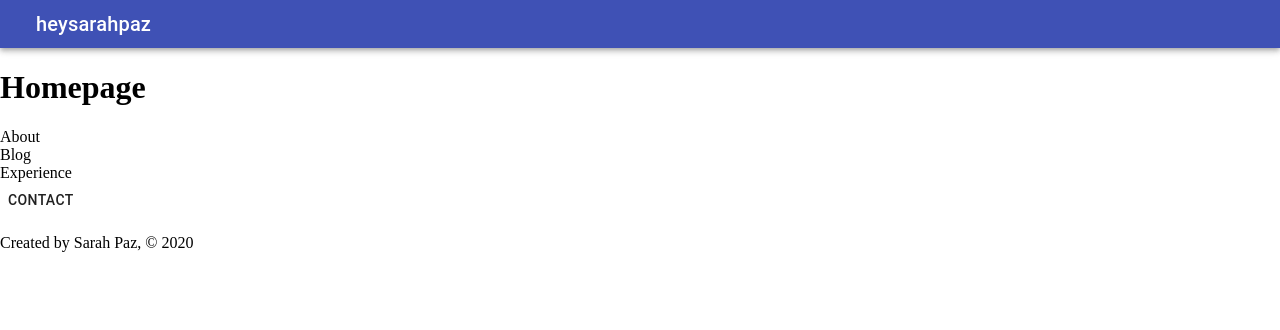
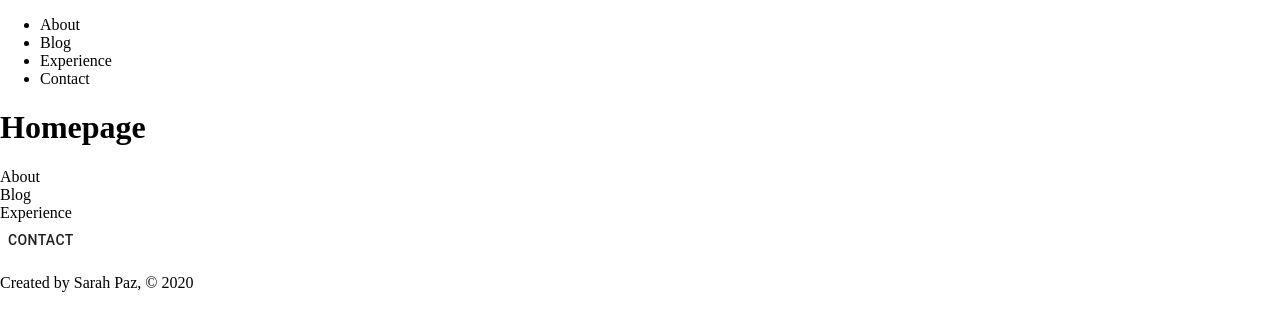
Before and after one commit to sarahpaz/heysarahpaz, a Gatsby site: page / in a window 1280 px wide. Built offline with nearby package versions, Linux system fonts and the light colour scheme; Gatsby itself is replaced by a stand-in of ours.

Commit message:
add nav tag and list items

```diff
--- a/src/components/Nav/Nav.component.js
+++ b/src/components/Nav/Nav.component.js
@@ -1,26 +1,16 @@
 import React from "react"
 import "./Nav.styles.css"
-import { AppBar } from "@material-ui/core"
-import { IconButton } from "@material-ui/core"
-import { Toolbar } from "@material-ui/core"
-import { Typography } from "@material-ui/core"
 
 const Nav = () => {
   return (
-    <div>
-      <AppBar position="static">
-        <Toolbar variant="dense">
-          <IconButton
-            edge="start"
-            color="inherit"
-            aria-label="menu"
-          ></IconButton>
-          <Typography variant="h6" color="inherit">
-            heysarahpaz
-          </Typography>
-        </Toolbar>
-      </AppBar>
-    </div>
+    <nav>
+      <ul>
+        <li>About</li>
+        <li>Blog</li>
+        <li>Experience</li>
+        <li>Contact</li>
+      </ul>
+    </nav>
   )
 }
 
```
